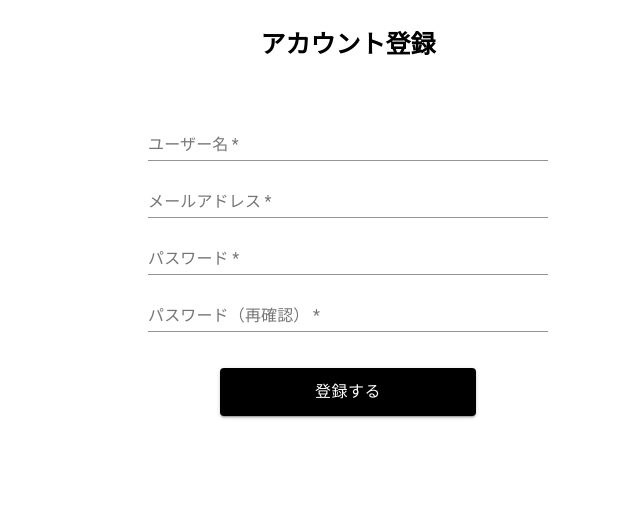
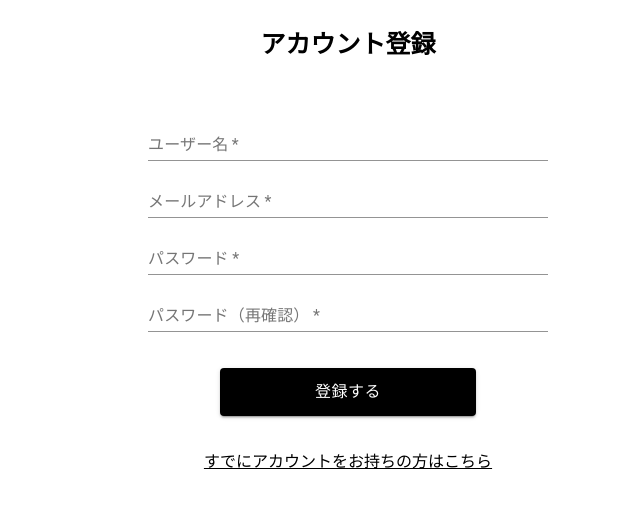
Before and after one commit to shtwangy/react-ec-app-typescript, a React (Create React App) app: page /sign-up in a window 1280 px wide. Shown: the top 508 px of the page, without its empty margins (292-932 px from the left). Built offline with nearby package versions, Linux system fonts and the light colour scheme; no server answers.

Commit message:
feat(src/templates/SignUp.tsx): add link to the sign-in screen

```diff
--- a/src/templates/SignUp.tsx
+++ b/src/templates/SignUp.tsx
@@ -2,6 +2,7 @@ import React, {FC, useState, useCallback} from 'react';
 import {PrimaryButton, TextInput} from "../components/UIKit";
 import {useDispatch} from "react-redux";
 import {signUp} from "../reducks/users/operations";
+import {push} from "connected-react-router";
 
 interface Props {
 }
@@ -84,6 +85,7 @@ const SignUp: FC<Props> = (props: Props) => {
                     label={'登録する'}
                     onClick={() => dispatch(signUp(username, email, password, confirmPassword))}
                 />
+                <p className='p-link' onClick={() => dispatch(push('/sign-in'))}>すでにアカウントをお持ちの方はこちら</p>
             </div>
         </div>
     );
```
